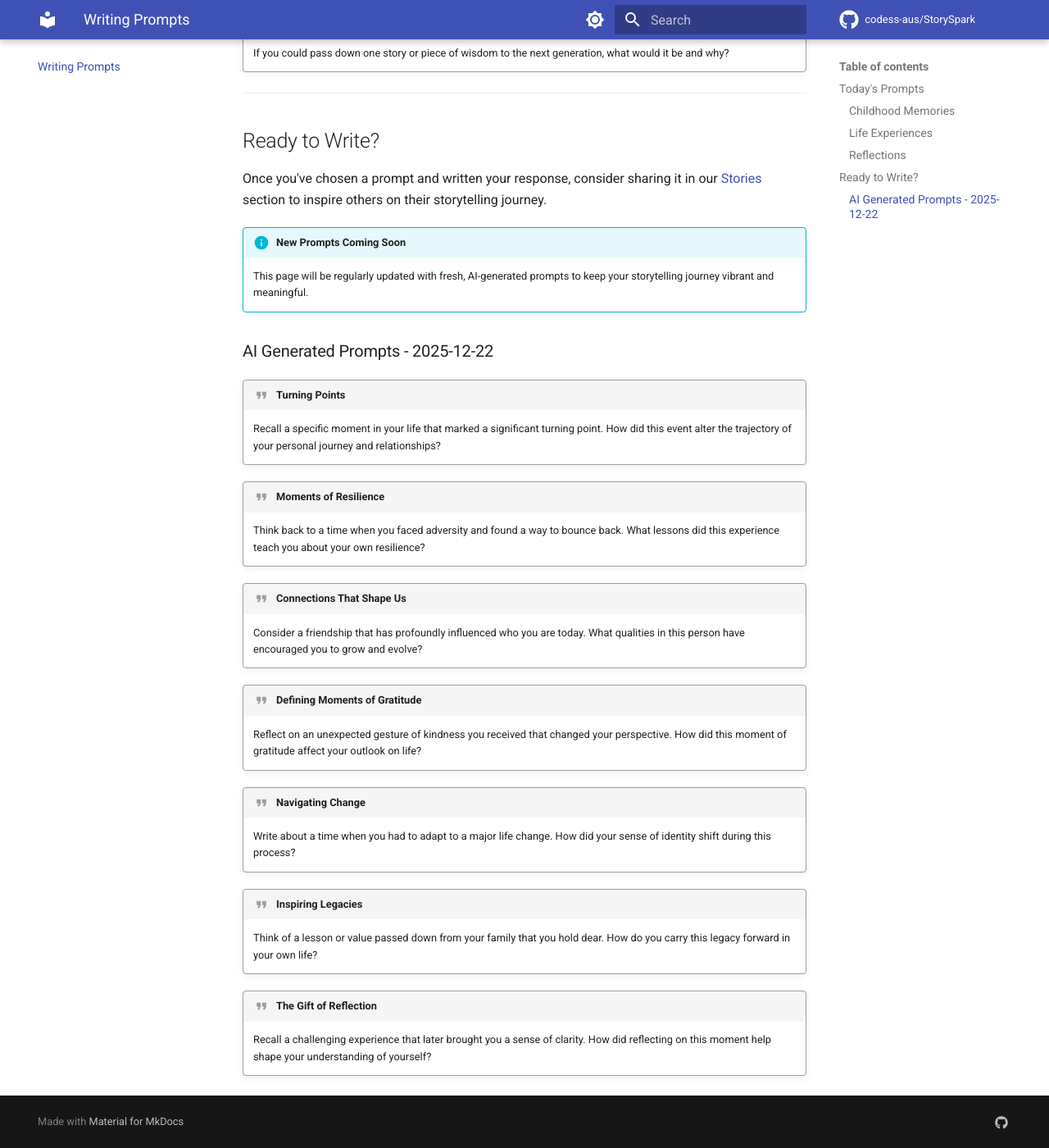
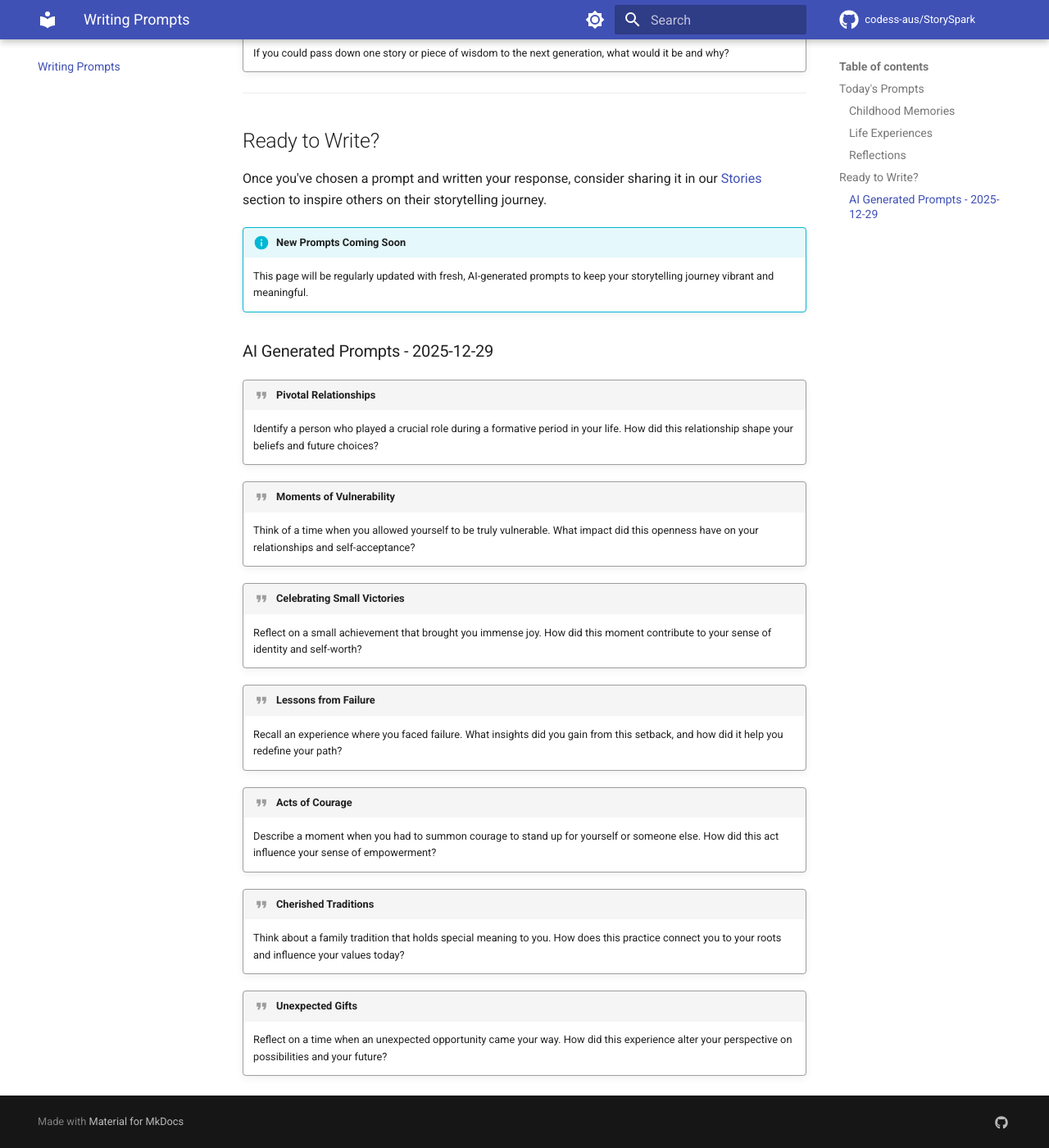
Before and after one commit to codess-aus/StorySpark, an MkDocs documentation site: the page built from docs/prompts.md, in a window 1280 px wide and 1400 px high, scrolled down 1717 px. Shown: the whole window at 82% size. Built offline with MkDocs 1.6.1 and Material for MkDocs 9.7.7, drawn with Linux system fonts in a browser that asks for light colours; comment, search, counter and statistics services are not loaded.

Commit message:
chore: add AI-generated prompts 2025-12-29

```diff
--- a/docs/prompts.md
+++ b/docs/prompts.md
@@ -54,27 +54,27 @@ Once you've chosen a prompt and written your response, consider sharing it in ou
 
 <!-- AI-GENERATED-PROMPTS:START -->
 
-### AI Generated Prompts - 2025-12-22
+### AI Generated Prompts - 2025-12-29
 
-!!! quote "Turning Points"
-    Recall a specific moment in your life that marked a significant turning point. How did this event alter the trajectory of your personal journey and relationships?
+!!! quote "Pivotal Relationships"
+    Identify a person who played a crucial role during a formative period in your life. How did this relationship shape your beliefs and future choices?
 
-!!! quote "Moments of Resilience"
-    Think back to a time when you faced adversity and found a way to bounce back. What lessons did this experience teach you about your own resilience?
+!!! quote "Moments of Vulnerability"
+    Think of a time when you allowed yourself to be truly vulnerable. What impact did this openness have on your relationships and self-acceptance?
 
-!!! quote "Connections That Shape Us"
-    Consider a friendship that has profoundly influenced who you are today. What qualities in this person have encouraged you to grow and evolve?
+!!! quote "Celebrating Small Victories"
+    Reflect on a small achievement that brought you immense joy. How did this moment contribute to your sense of identity and self-worth?
 
-!!! quote "Defining Moments of Gratitude"
-    Reflect on an unexpected gesture of kindness you received that changed your perspective. How did this moment of gratitude affect your outlook on life?
+!!! quote "Lessons from Failure"
+    Recall an experience where you faced failure. What insights did you gain from this setback, and how did it help you redefine your path?
 
-!!! quote "Navigating Change"
-    Write about a time when you had to adapt to a major life change. How did your sense of identity shift during this process?
+!!! quote "Acts of Courage"
+    Describe a moment when you had to summon courage to stand up for yourself or someone else. How did this act influence your sense of empowerment?
 
-!!! quote "Inspiring Legacies"
-    Think of a lesson or value passed down from your family that you hold dear. How do you carry this legacy forward in your own life?
+!!! quote "Cherished Traditions"
+    Think about a family tradition that holds special meaning to you. How does this practice connect you to your roots and influence your values today?
 
-!!! quote "The Gift of Reflection"
-    Recall a challenging experience that later brought you a sense of clarity. How did reflecting on this moment help shape your understanding of yourself?
+!!! quote "Unexpected Gifts"
+    Reflect on a time when an unexpected opportunity came your way. How did this experience alter your perspective on possibilities and your future?
 
 <!-- AI-GENERATED-PROMPTS:END -->
```
